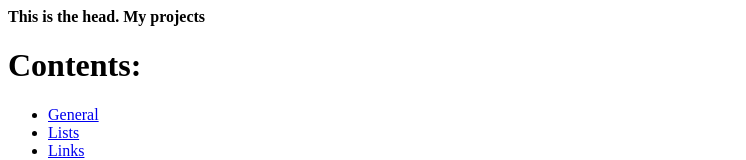
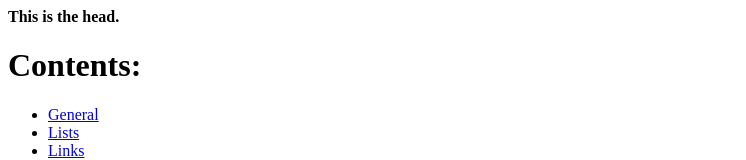
Before and after one commit to CloudLuna/CloudLuna.github.io, a plain HTML site: page learning_html.html in a window 1280 px wide. Shown: the top 160 px of the page, without its empty margins (0-746 px from the left). Drawn offline with Linux system fonts and the light colour scheme.

Commit message:
fix names

```diff
--- a/learning_html.html
+++ b/learning_html.html
@@ -2,7 +2,7 @@
 <!-- Doctype for html5 -->
 <html>
     <head>
-        <b>This is the head. My projects</b>
+        <b>This is the head.</b>
         <title>Tab Title</title>
         <!-- head definitions go here -->
         <meta http-equiv="author" content="CloudLuna" />
```
Also changed, not shown: index.html (+1 -1 lines).
